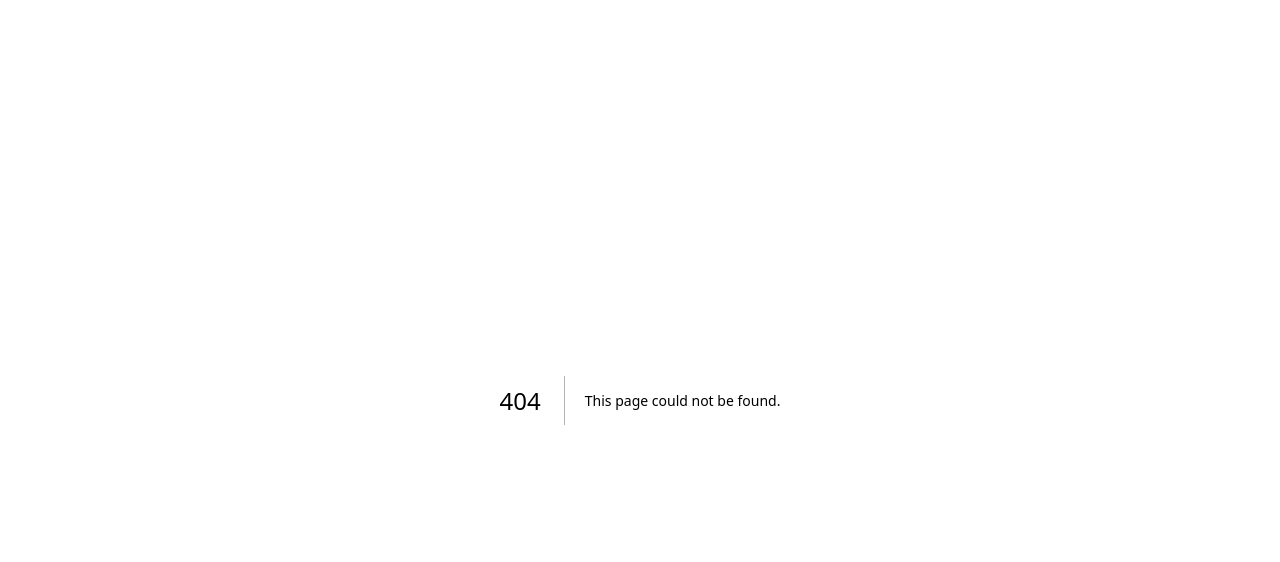
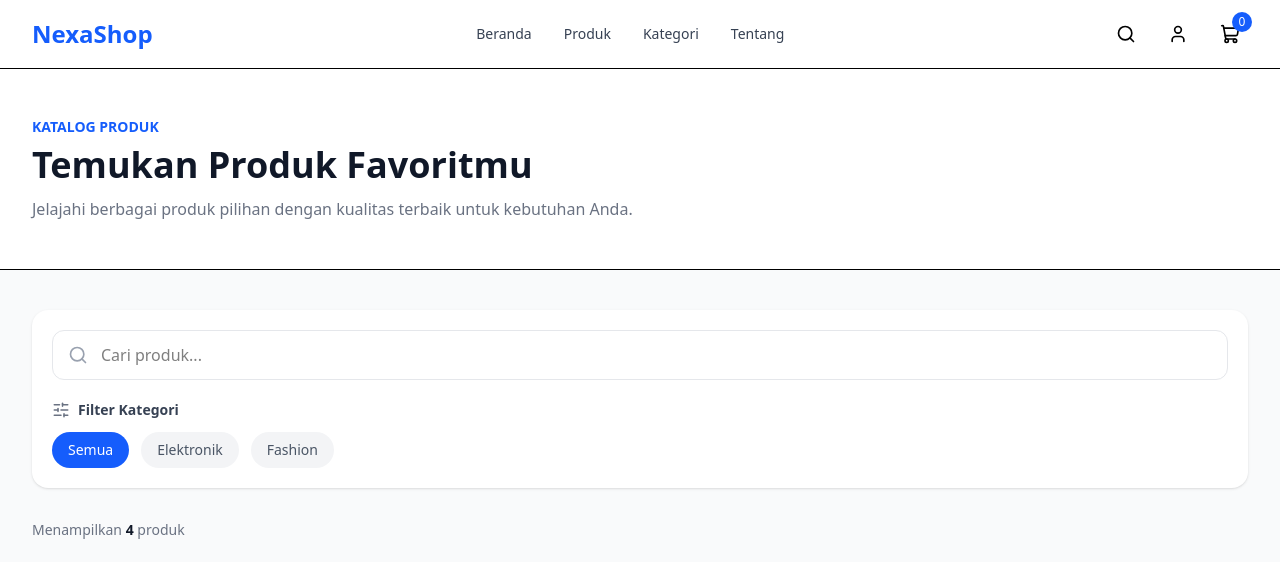
Before and after one commit to meigiyanto/03-e-commerce-store, a Next.js app: page /products in a window 1280 px wide. Before the commit this address had no page. Shown: the top 562 px of the page. Built offline with nearby package versions, Linux system fonts and the light colour scheme; grey boxes are pictures that could not be loaded.

Commit message:
membuat halaman produk

```diff
--- /dev/null
+++ b/src/app/products/page.tsx
@@ -0,0 +1,144 @@
+"use client";
+
+import { useMemo, useState } from "react";
+import { Search, SlidersHorizontal } from "lucide-react";
+
+import Navbar from "@/components/layout/Navbar";
+import ProductCard from "@/components/product/ProductCard";
+import { products } from "@/data/products";
+
+export default function ProductsPage() {
+    const [search, setSearch] = useState("")
+    const [selectedCategory, setSelectedCategory] = useState("Semua")
+
+    // Mengambil daftar kategori unik
+    const categories = [ "Semua", ...Array.from(new Set(products.map((product) => product.category)))]
+
+    // Filter produk berdasarkan pencarian dan kategori
+    const filteredProducts = useMemo(() => {
+        return products.filter((product) => {
+            const matchesSearch = product.name.toLowerCase().includes(search.toLowerCase());
+            const matchesCategory = selectedCategory === "Semua" || product.category === selectedCategory;
+            return matchesSearch && matchesCategory
+        })
+    }, [search, selectedCategory])
+
+    return (
+        <main className="min-h-screen bg-gray-50">
+            <Navbar />
+            {/* Header */}
+            <section className="border-b bg-white">
+                <div className="mx-auto max-w-7xl px-4 py-12 md:px-8">
+                  <p className="text-sm font-semibold text-blue-600">
+                    KATALOG PRODUK
+                  </p>
+
+                  <h1 className="mt-2 text-3xl font-bold text-gray-900 md:text-4xl">
+                    Temukan Produk Favoritmu
+                  </h1>
+
+                  <p className="mt-3 max-w-2xl text-gray-500">
+                    Jelajahi berbagai produk pilihan dengan kualitas terbaik
+                    untuk kebutuhan Anda.
+                  </p>
+                </div>
+              </section>
+
+            {/* Products Section */}
+            <section className="mx-auto max-w-7xl px-4 py-10 md:px-8">
+
+            {/* Search and Filter */}
+            <div className="mb-8 rounded-2xl bg-white p-5 shadow-sm">
+              <div className="flex flex-col gap-5">
+
+                {/* Search */}
+                <div className="relative">
+                  <Search
+                    size={20}
+                    className="absolute left-4 top-1/2 -translate-y-1/2 text-gray-400"
+                  />
+
+                  <input
+                    type="text"
+                    placeholder="Cari produk..."
+                    value={search}
+                    onChange={(event) => setSearch(event.target.value)}
+                    className="w-full rounded-xl border border-gray-200 py-3 pl-12 pr-4 outline-none transition focus:border-blue-500 focus:ring-2 focus:ring-blue-100"
+                  />
+                </div>
+
+                {/* Categories */}
+                <div>
+                  <div className="mb-3 flex items-center gap-2">
+                    <SlidersHorizontal size={18} className="text-gray-500" />
+
+                    <p className="text-sm font-semibold text-gray-700">
+                      Filter Kategori
+                    </p>
+                  </div>
+
+                  <div className="flex flex-wrap gap-3">
+                    {categories.map((category) => (
+                      <button
+                        key={category}
+                        onClick={() => setSelectedCategory(category)}
+                        className={`rounded-full px-4 py-2 text-sm font-medium transition ${
+                          selectedCategory === category
+                            ? "bg-blue-600 text-white"
+                            : "bg-gray-100 text-gray-600 hover:bg-gray-200"
+                        }`}
+                      >
+                        {category}
+                      </button>
+                    ))}
+                  </div>
+                </div>
+              </div>
+            </div>
+
+            {/* Result Info */}
+            <div className="mb-6">
+              <p className="text-sm text-gray-500">
+                Menampilkan{" "}
+                <span className="font-semibold text-gray-900">
+                  {filteredProducts.length}
+                </span>{" "}
+                produk
+              </p>
+            </div>
+
+            {/* Product Grid */}
+            {filteredProducts.length > 0 ? (
+              <div className="grid gap-6 sm:grid-cols-2 lg:grid-cols-4">
+                {filteredProducts.map((product) => (
+                  <ProductCard
+                    key={product.id}
+                    product={product}
+                  />
+                ))}
+              </div>
+            ) : (
+              <div className="rounded-2xl bg-white py-20 text-center shadow-sm">
+                <p className="text-xl font-semibold text-gray-800">
+                  Produk tidak ditemukan
+                </p>
+
+                <p className="mt-2 text-gray-500">
+                  Coba gunakan kata kunci atau kategori lain.
+                </p>
+
+                <button
+                  onClick={() => {
+                    setSearch("");
+                    setSelectedCategory("Semua");
+                  }}
+                  className="mt-6 rounded-xl bg-blue-600 px-5 py-3 text-sm font-semibold text-white transition hover:bg-blue-700"
+                >
+                  Reset Filter
+                </button>
+              </div>
+            )}
+          </section>
+        </main>
+    )
+}
```
